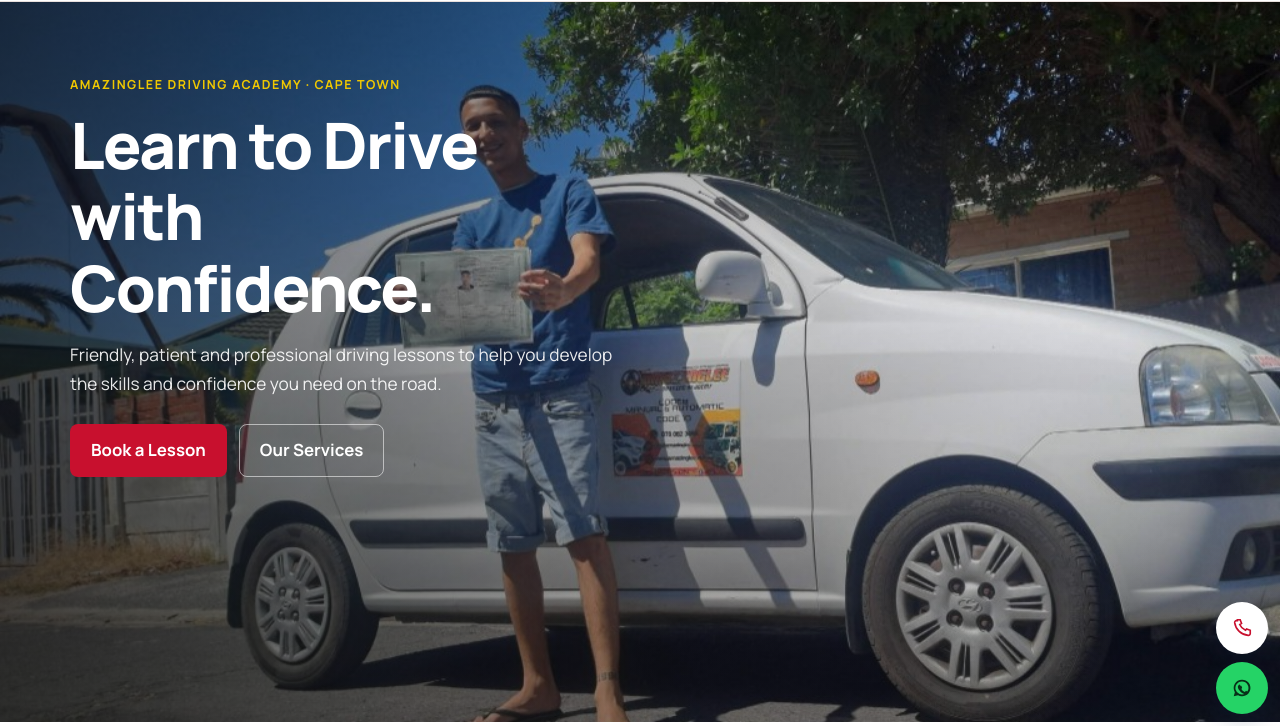
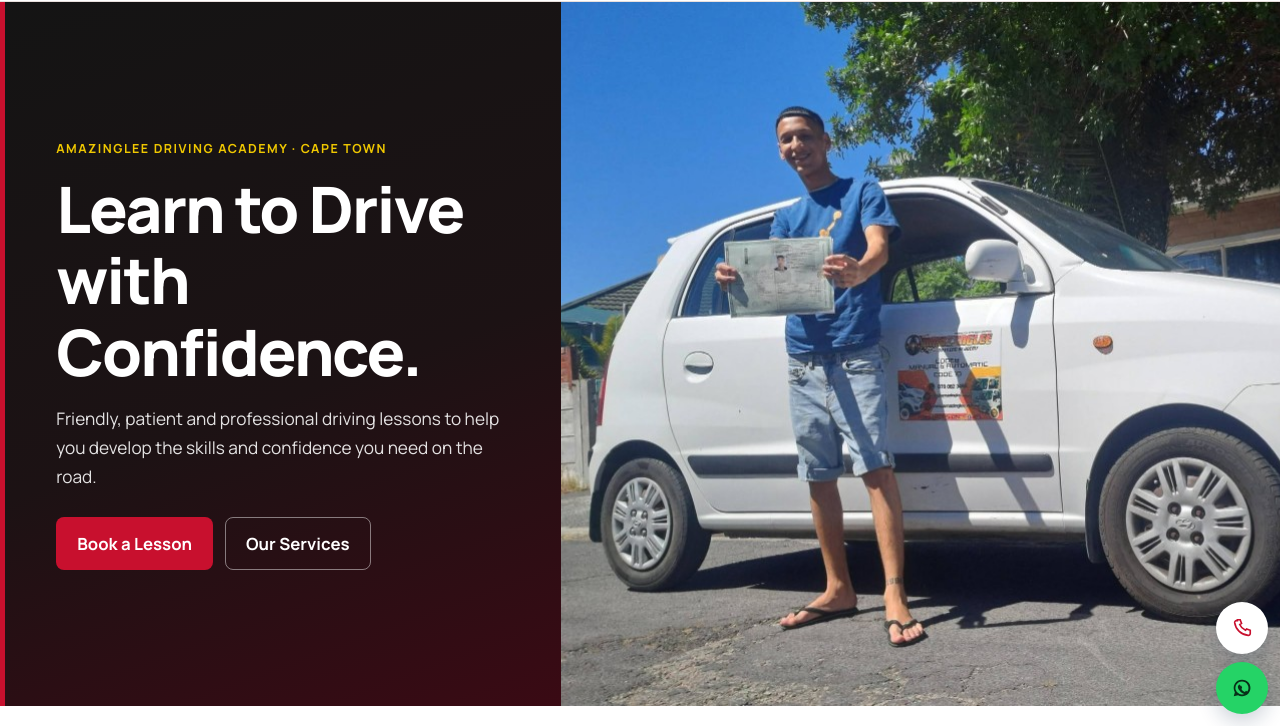
Before and after one commit to Skylink2024/PS-Driving-School, a plain HTML site: page index.html in a window 1280 px wide. Shown: the part 74-800 px from the top of the page. Drawn offline with Linux system fonts and the light colour scheme.

Commit message:
Use a tall split hero with a clear student photo.
Keep logo red branding and give the photo its own column so it stays bright and readable.

Co-authored-by: Cursor <cursoragent@cursor.com>

```diff
--- a/css/styles.css
+++ b/css/styles.css
@@ -242,68 +242,28 @@ button, input, select, textarea { font: inherit; color: inherit; }
   background: var(--soft);
   color: var(--brand);
 }
-.hero .btn-ghost {
-  color: #fff;
-  border-color: rgba(255, 255, 255, 0.55);
-  background: transparent;
-}
-.hero .btn-ghost:hover {
-  background: rgba(255, 255, 255, 0.12);
-  border-color: #fff;
-  color: #fff;
-}
-
-/* Hero — tall full-bleed photo */
+/* Hero — tall split: copy + clear photo */
 .hero {
   position: relative;
-  min-height: clamp(640px, 90vh, 880px);
-  display: flex;
-  align-items: flex-start;
+  min-height: 0;
+  display: grid;
+  grid-template-columns: 1fr;
   background: #141414;
   overflow: hidden;
   padding: 0;
 }
 
-.hero-media {
-  position: absolute;
-  inset: 0;
-  margin: 0;
-  border-radius: 0;
-  overflow: hidden;
-  background: #222;
-}
-
-.hero-media img {
-  width: 100%;
-  height: 100%;
-  min-height: clamp(640px, 90vh, 880px);
-  object-fit: cover;
-  object-position: 68% 30%;
-  transition: transform 0.8s ease;
-}
-
-.hero:hover .hero-media img {
-  transform: scale(1.03);
-}
-
-.hero-shade {
-  position: absolute;
-  inset: 0;
-  z-index: 1;
+.hero-copy {
+  order: 2;
+  z-index: 2;
+  display: flex;
+  flex-direction: column;
+  justify-content: center;
+  padding: 2.4rem 1.35rem 2.8rem;
+  color: #fff;
   background:
-    linear-gradient(105deg, rgba(12, 12, 12, 0.72) 0%, rgba(12, 12, 12, 0.28) 46%, rgba(12, 12, 12, 0.05) 78%, transparent 100%),
-    linear-gradient(180deg, rgba(12, 12, 12, 0.12) 0%, transparent 40%, rgba(12, 12, 12, 0.35) 100%);
-  pointer-events: none;
-}
-
-.hero-copy {
-  position: relative;
-  z-index: 2;
-  width: min(var(--wrap), calc(100% - 2rem));
-  margin-inline: auto;
-  padding: 3.2rem 0 3.5rem;
-  max-width: 38rem;
-  color: #fff;
+    linear-gradient(160deg, #141414 0%, #1c1214 55%, #3a0a14 100%);
+  border-top: 4px solid var(--brand);
 }
 
 .hero-copy .eyebrow {
@@ -316,8 +276,44 @@ button, input, select, textarea { font: inherit; color: inherit; }
 }
 
 .hero-copy .lede {
-  color: rgba(255, 255, 255, 0.9);
+  color: rgba(255, 255, 255, 0.88);
   max-width: 34rem;
+}
+
+.hero-media {
+  order: 1;
+  position: relative;
+  margin: 0;
+  border-radius: 0;
+  overflow: hidden;
+  background: #222;
+  min-height: clamp(280px, 46vh, 420px);
+}
+
+.hero-media img {
+  width: 100%;
+  height: 100%;
+  min-height: clamp(280px, 46vh, 420px);
+  object-fit: cover;
+  object-position: center 28%;
+  transition: transform 0.8s ease;
+}
+
+.hero:hover .hero-media img {
+  transform: scale(1.03);
+}
+
+.hero-shade { display: none; }
+
+.hero .btn-ghost {
+  color: #fff;
+  border-color: rgba(255, 255, 255, 0.45);
+  background: transparent;
+}
+.hero .btn-ghost:hover {
+  background: rgba(255, 255, 255, 0.1);
+  border-color: #fff;
+  color: #fff;
 }
 
 .eyebrow,
@@ -849,21 +845,15 @@ body.nav-open .float-actions { visibility: hidden; }
 @media (max-width: 699px) {
   .wrap,
   .header-inner { width: min(var(--wrap), calc(100% - 1.4rem)); }
-  .hero {
-    min-height: clamp(580px, 88vh, 780px);
-    align-items: flex-end;
+  .hero-media {
+    min-height: clamp(300px, 48vh, 440px);
   }
   .hero-media img {
-    min-height: clamp(580px, 88vh, 780px);
-    object-position: 72% 22%;
-  }
-  .hero-shade {
-    background:
-      linear-gradient(180deg, rgba(12, 12, 12, 0.15) 0%, rgba(12, 12, 12, 0.35) 40%, rgba(12, 12, 12, 0.82) 78%, rgba(154, 12, 34, 0.5) 100%);
+    min-height: clamp(300px, 48vh, 440px);
+    object-position: center 22%;
   }
   .hero-copy {
-    padding: 1.5rem 0 2.8rem;
-    align-self: end;
+    padding: 2.2rem 1.2rem 2.6rem;
   }
   .hero-actions,
   .actions,
@@ -880,11 +870,23 @@ body.nav-open .float-actions { visibility: hidden; }
 }
 
 @media (min-width: 700px) {
+  .hero {
+    grid-template-columns: minmax(320px, 0.92fr) minmax(340px, 1.18fr);
+    min-height: clamp(640px, 88vh, 860px);
+  }
   .hero-copy {
-    margin-left: max(1.5rem, calc((100% - var(--wrap)) / 2));
-    margin-right: auto;
-    width: min(40rem, calc(100% - 3rem));
-    padding: 4.5rem 0 4rem;
+    order: 1;
+    padding: 3.5rem clamp(1.5rem, 4vw, 4.5rem);
+    border-top: 0;
+    border-left: 5px solid var(--brand);
+  }
+  .hero-media {
+    order: 2;
+    min-height: 100%;
+  }
+  .hero-media img {
+    min-height: clamp(640px, 88vh, 860px);
+    object-position: center 26%;
   }
   .about-grid {
     grid-template-columns: 0.9fr 1.1fr;
--- a/index.html
+++ b/index.html
@@ -75,11 +75,7 @@
 
   <main id="content">
     <section class="hero">
-      <figure class="hero-media">
-        <img src="images/04-student-pass.jpg" width="1024" height="702" alt="A smiling student stands beside a white Amazinglee training car after a successful lesson." fetchpriority="high">
-      </figure>
-      <div class="hero-shade" aria-hidden="true"></div>
-      <div class="wrap hero-copy">
+      <div class="hero-copy">
         <p class="eyebrow">Amazinglee Driving Academy · Cape Town</p>
         <h1>Learn to Drive with Confidence.</h1>
         <p class="lede">Friendly, patient and professional driving lessons to help you develop the skills and confidence you need on the road.</p>
@@ -88,6 +84,9 @@
           <a class="btn btn-ghost" href="#lessons">Our Services</a>
         </div>
       </div>
+      <figure class="hero-media">
+        <img src="images/04-student-pass.jpg" width="1024" height="702" alt="A smiling student stands beside a white Amazinglee training car after a successful lesson." fetchpriority="high">
+      </figure>
     </section>
 
     <section class="section" id="about">
```
